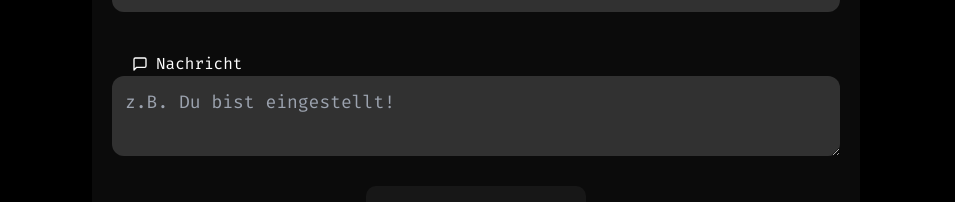
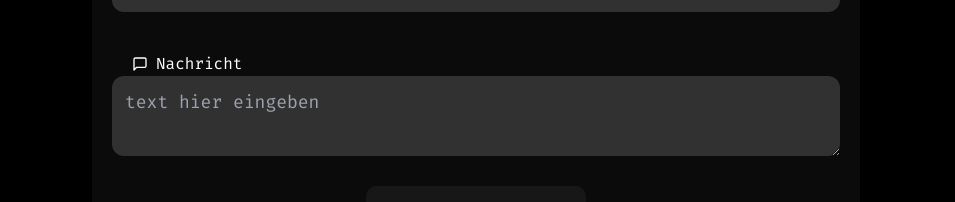
Before and after one commit to Woulve/Portfolio3000, a React (Create React App) app: page /#About in a window 1280 px wide. Shown: the part 2072-2274 px from the top of the page, without its empty margins (164-1119 px from the left). Built offline with nearby package versions, Linux system fonts and the light colour scheme.

Commit message:
change contact text

```diff
--- a/src/pages/home/components/contact/Contact.tsx
+++ b/src/pages/home/components/contact/Contact.tsx
@@ -166,7 +166,7 @@ const Contact = (props: Props) => {
                     onChange={handleFormChange}
                     className="textarea"
                     name="message"
-                    placeholder="z.B. Du bist eingestellt!"
+                    placeholder="text hier eingeben"
                   />
                 ) : (
                   <TextareaAutosize
@@ -174,7 +174,7 @@ const Contact = (props: Props) => {
                     onChange={handleFormChange}
                     className="textarea"
                     name="message"
-                    placeholder="e.g. we want to hire you on the spot!"
+                    placeholder="enter text here"
                   />
                 )}
               </div>
```
